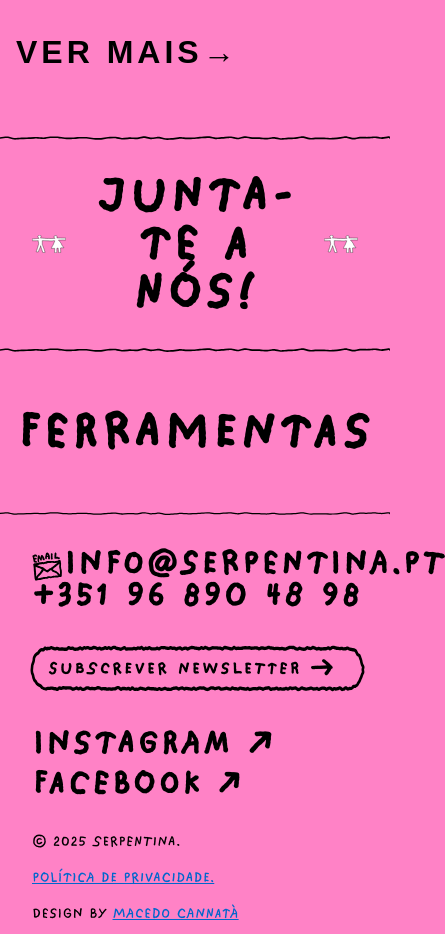
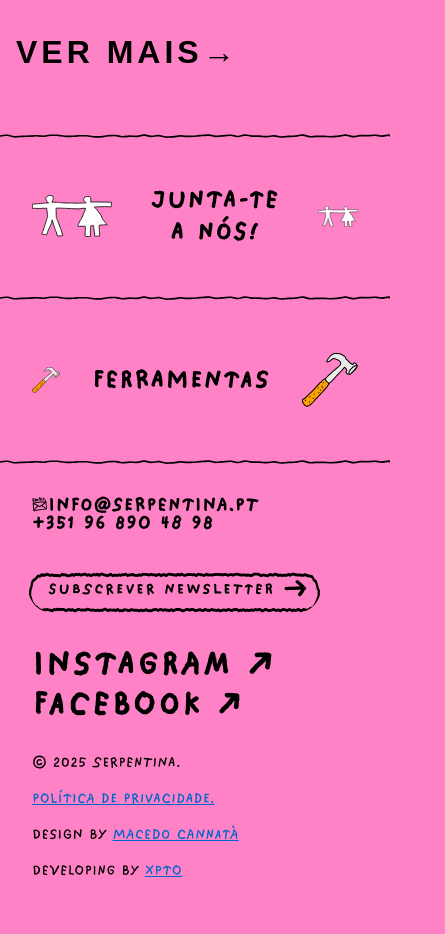
Before and after one commit to jakharzyneto/serpentina-html, a plain HTML site: page index.html in a window 390 px wide. Shown: the part 2669-3603 px from the top of the page, 445 px wide, since content can reach past the window. After the commit the page ends 3581 px from the top, so only its background shows below. Drawn offline with nearby package versions, Linux system fonts and the light colour scheme; files whose address does not match are found by name; a web font is replaced by a local one.

Commit message:
Refactor layout and styles across multiple pages, including adjustments to wavy line positioning, text sizes, and button styles for improved responsiveness. Update navigation links to utilize onclick events for dynamic content loading, enhancing user experience on both desktop and mobile views.

```diff
--- a/index.html
+++ b/index.html
@@ -22,7 +22,11 @@
     <header class="desktop-header">
       <nav class="header-nav">
         <div class="header-section nav-section">
-          <a href="/home.html" class="nav-link">
+          <a
+            href="#"
+            onclick="loadPage('home-content.html'); return false;"
+            class="nav-link logo-link"
+          >
             <img
               src="/img/logo.svg"
               alt="Serpentina Logo"
@@ -83,7 +87,11 @@
     <!-- Mobile Header -->
     <header class="mobile-header">
       <div class="mobile-header-top">
-        <a href="/home.html" class="mobile-logo">
+        <a
+          href="#"
+          onclick="loadPage('home-content.html'); return false;"
+          class="mobile-logo logo-link"
+        >
           <img
             src="/img/logo.svg"
             alt="Serpentina Logo"
@@ -142,7 +150,7 @@
     </header>
     <main id="content"></main>
     <footer class="bg-[#FF82C6] relative">
-      <div class="wavy-line">
+      <div class="wavy-line absolute top-[-2px] lg:top-[-6px] left-0 right-0">
         <img
           src="/img/wavy-line.svg"
           alt="Wavy line"
@@ -162,11 +170,11 @@
             <a
               href="#"
               onclick="loadPage('join-us.html'); return false;"
-              class="text-5xl font-semibold text-[#000000] uppercase tracking-wider hover:text-gray-700 transition-colors cursor-pointer"
+              class="text-2xl lg:text-[64px] font-semibold text-[#000000] uppercase tracking-wider hover:text-gray-700 transition-colors cursor-pointer"
             >
               JUNTA-TE A NÓS!
             </a>
-            <div class="w-32 h-24 relative">
+            <div class="w-16 lg:w-32 h-12 lg:h-24 relative">
               <img
                 src="/img/home/join-vector.svg"
                 alt="Join vector illustration"
@@ -186,7 +194,7 @@
       <div class="px-8">
         <div class="py-8 text-center">
           <div class="flex items-center justify-center gap-8">
-            <div class="w-32 h-24 relative">
+            <div class="w-16 lg:w-32 h-12 lg:h-24 relative">
               <img
                 src="/img/home/tools-vector.svg"
                 alt="Tools vector illustration"
@@ -196,7 +204,7 @@
             <a
               href="#"
               onclick="loadPage('tools.html'); return false;"
-              class="text-5xl font-semibold text-[#000000] uppercase tracking-wider hover:text-gray-700 transition-colors cursor-pointer"
+              class="text-2xl lg:text-[64px] font-semibold text-[#000000] uppercase tracking-wider hover:text-gray-700 transition-colors cursor-pointer"
             >
               FERRAMENTAS
             </a>
@@ -222,17 +230,27 @@
           <div class="flex justify-between items-start flex-wrap gap-8">
             <div class="flex flex-col">
               <div class="relative">
-                <div class="absolute top-1 left-0 w-8 h-8">
+                <div
+                  class="absolute top-[1px] lg:top-1 left-0 lg:w-8 w-4 lg:h-8 h-4"
+                >
                   <img
                     src="/img/email-icon.svg"
                     alt="Email icon"
                     class="w-full h-full object-contain"
                   />
                 </div>
-                <div class="email-address ml-8">INFO@SERPENTINA.PT</div>
+                <div
+                  class="lg:ml-8 ml-4 text-black text-[18px] lg:text-3xl font-bold uppercase tracking-wider leading-none"
+                >
+                  INFO@SERPENTINA.PT
+                </div>
               </div>
-              <div class="phone-number">+351 96 890 48 98</div>
-              <button class="newsletter-btn mt-8">
+              <div
+                class="text-black text-[18px] lg:text-3xl font-bold leading-none tracking-wider"
+              >
+                +351 96 890 48 98
+              </div>
+              <button class="newsletter-btn lg:text-[16px] text-[14px] mt-8">
                 SUBSCREVER NEWSLETTER
                 <span class="newsletter-arrow">→</span>
               </button>
@@ -302,7 +320,11 @@
         document.querySelectorAll(".nav-link").forEach((link) => {
           link.classList.remove("active");
         });
-        const currentLink = document.querySelector(`a[href="${currentPage}"]`);
+
+        // Find the link that matches the current page by checking onclick attribute
+        const currentLink = document.querySelector(
+          `a[onclick*="'${currentPage}'"]`
+        );
         if (currentLink) {
           currentLink.classList.add("active");
         }
@@ -311,8 +333,10 @@
         document.querySelectorAll(".mobile-nav-link").forEach((link) => {
           link.classList.remove("active");
         });
+
+        // Find the mobile link that matches the current page by checking onclick attribute
         const currentMobileLink = document.querySelector(
-          `.mobile-nav a[href="${currentPage}"]`
+          `.mobile-nav a[onclick*="'${currentPage}'"]`
         );
         if (currentMobileLink) {
           currentMobileLink.classList.add("active");
@@ -344,6 +368,11 @@
 
       // Initialize page
       loadPage("home-content.html");
+
+      // Set home as active on initial load
+      setTimeout(() => {
+        updateActiveNav("home-content.html");
+      }, 100);
 
       // Mobile navigation - close menu after navigation
       document.querySelectorAll(".mobile-nav-link").forEach((link) => {
--- a/styles/style.css
+++ b/styles/style.css
@@ -298,7 +298,6 @@ body {
   background-color: transparent;
   color: #000000;
   padding: 8px 16px;
-  font-size: 16px;
   font-weight: 700;
   text-decoration: none;
   text-transform: uppercase;
@@ -326,6 +325,12 @@ body {
   border-radius: 25px;
   width: 82%;
   height: 53px;
+}
+
+@media screen and (max-width: 1024px) {
+  .newsletter-btn::before {
+    width: 100%;
+  }
 }
 
 .newsletter-arrow {
@@ -360,23 +365,6 @@ body {
 
 .footer-link:hover {
   color: #004499;
-}
-
-.email-address {
-  color: #000000;
-  font-size: 32px;
-  font-weight: 700;
-  text-transform: uppercase;
-  letter-spacing: 2px;
-  line-height: 1;
-}
-
-.phone-number {
-  color: #000000;
-  font-size: 32px;
-  font-weight: 700;
-  line-height: 1;
-  letter-spacing: 2px;
 }
 
 /* Mobile Header Styles */
```
Also changed, not shown: base.html (+19 -9 lines), events.html (+1 -1 lines).
